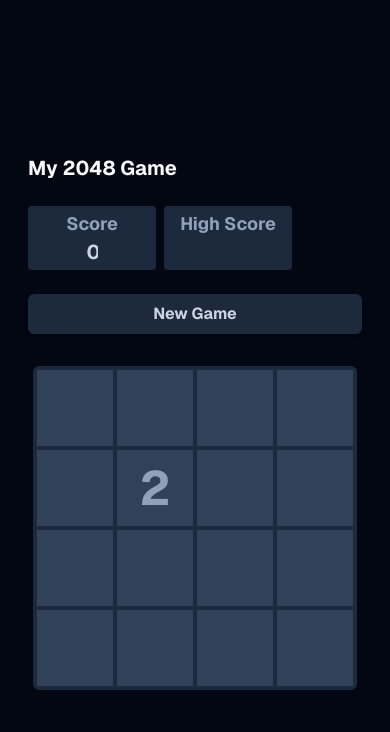
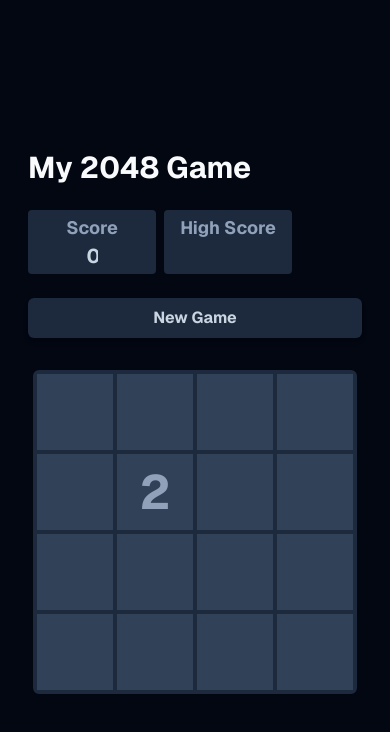
Before and after one commit to slauyama/2048, a Next.js app: page /2048/ in a window 390 px wide. Shown: the top 732 px of the page. Built offline with nearby package versions, Linux system fonts and the light colour scheme.

Commit message:
Make header large no matter what

```diff
--- a/app/page.tsx
+++ b/app/page.tsx
@@ -4,7 +4,7 @@
   return (
     <div className="grid items-center bg-gray-950 text-gray-50 justify-items-center min-h-screen py-2 px-1 md:p-6 md:pb-2 lg:pb-6 gap-16 font-[family-name:var(--font-geist-sans)]">
       <main className="p-6 w-full lg:w-auto flex flex-col gap-6">
-        <h1 className="text-xl sm:text-3xl font-bold">My 2048 Game</h1>
+        <h1 className="text-3xl font-bold">My 2048 Game</h1>
         <Game />
       </main>
     </div>
```
